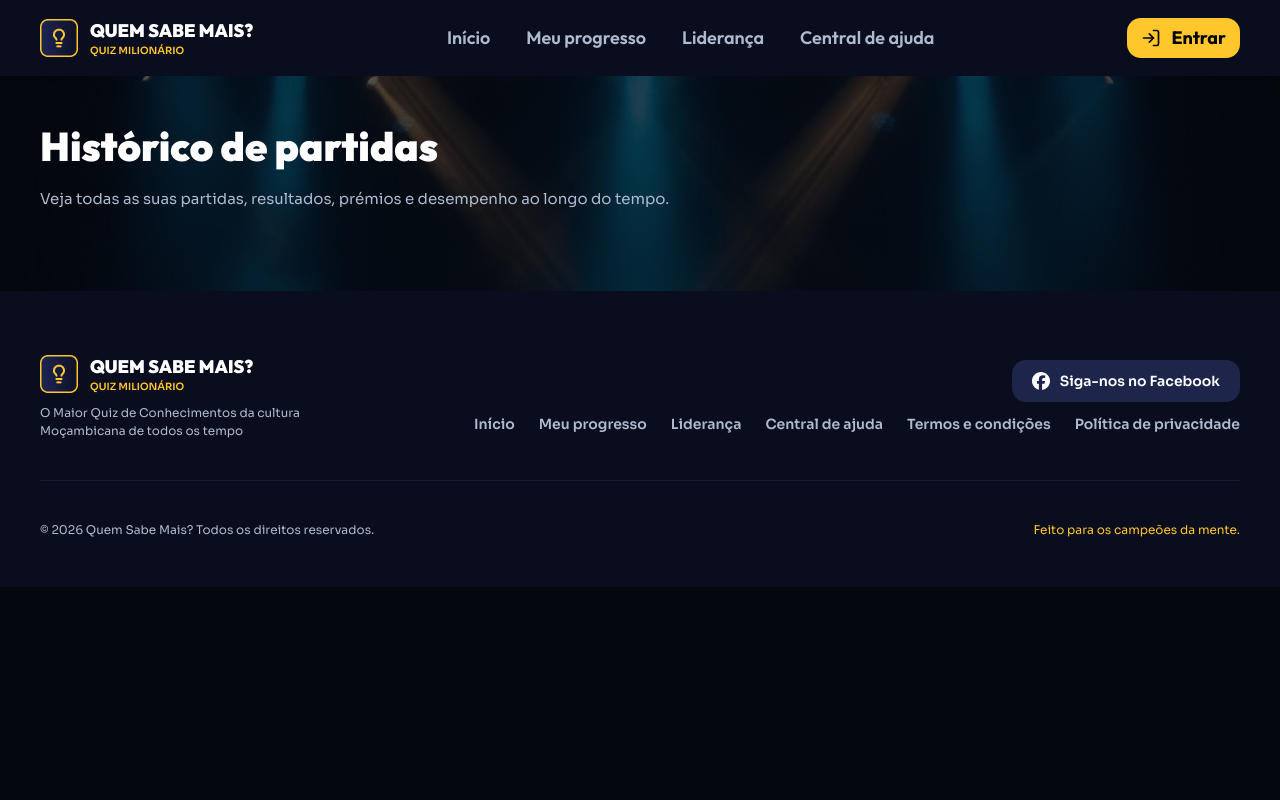
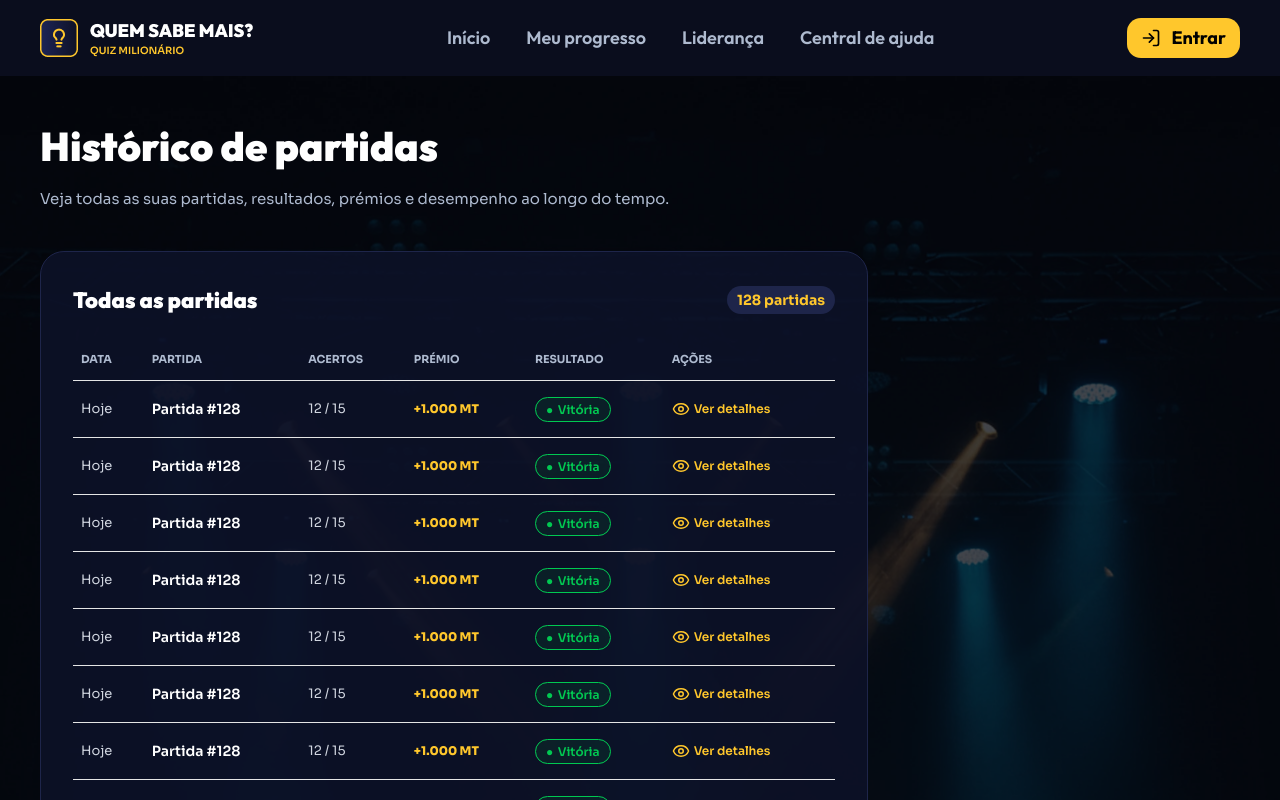
Before and after one commit to renzi-fidele-frontend/quem-sabe-mais, a Next.js app: page /historico in a window 1280 px wide. Shown: the top 800 px of the page. Built offline with nearby package versions, Linux system fonts and the light colour scheme; no server answers.

Commit message:
feat: Adicionando a seção da listagem das últimas partidas  na página do histórico

```diff
--- /dev/null
+++ b/app/historico/_components/ListagemDasPartidas.tsx
@@ -0,0 +1,60 @@
+import { Table, TableBody, TableCell, TableHead, TableHeader, TableRow } from "@/components/ui/table";
+import { IPartida } from "@/models/Partida";
+import { Eye, Trophy } from "lucide-react";
+
+type Props = {
+   partidas: IPartida[];
+};
+
+const ListagemDasPartidas = ({ partidas }: Props) => {
+   return (
+      <div className="p-8 bg-azul-escuro2/90 rounded-[24px] border border-cor-borda">
+         {/* Heading */}
+         <div className="flex items-center justify-between mb-6">
+            <h4 className="text-white text-[22px] font-black">Todas as partidas</h4>
+            <span className="text-tema px-2.5 py-1 rounded-[20px] bg-cor-borda font-sora text-sm font-bold">128 partidas</span>
+         </div>
+         {/* Listagem */}
+         <Table className="**:font-sora">
+            <TableHeader className="**:text-texto-1 **:text-[11px] **:font-bold uppercase">
+               <TableRow>
+                  <TableHead>Data</TableHead>
+                  <TableHead>Partida</TableHead>
+                  <TableHead>Acertos</TableHead>
+                  <TableHead>Prémio</TableHead>
+                  <TableHead>Resultado</TableHead>
+                  <TableHead>Ações</TableHead>
+               </TableRow>
+            </TableHeader>
+            <TableBody>
+               {Array.from({ length: 8 }).map((_, index) => (
+                  <TableRow className="text-[#D1D6E0] *:py-4.5">
+                     {/* Data */}
+                     <TableCell className="text-[13px]">Hoje</TableCell>
+                     {/* Partida */}
+                     <TableCell className="text-white text-sm font-semibold">Partida #128</TableCell>
+                     {/* Acertos */}
+                     <TableCell className="text-[13px]">12 / 15</TableCell>
+                     {/* Prémio */}
+                     <TableCell className="text-tema font-outfit font-extrabold text-xs">+1.000 MT</TableCell>
+                     {/* Resultado */}
+                     <TableCell>
+                        <span className="text-xs text-green-500 px-2.5 py-1 rounded-[20px] border border-green-500 bg-green-600/10 w-fit font-semibold">
+                           ● <span className="ms-0.5">Vitória</span>
+                        </span>
+                     </TableCell>
+                     {/* Ações */}
+                     <TableCell>
+                        <span className="flex items-center gap-1 text-tema text-xs font-semibold">
+                           <Eye className="size-4.5" /> Ver detalhes
+                        </span>
+                     </TableCell>
+                  </TableRow>
+               ))}
+            </TableBody>
+         </Table>
+      </div>
+   );
+};
+
+export default ListagemDasPartidas;
--- a/app/historico/page.tsx
+++ b/app/historico/page.tsx
@@ -1,5 +1,6 @@
 import Container from "@/components/layout/Container";
 import Image from "next/image";
+import ListagemDasPartidas from "./_components/ListagemDasPartidas";
 
 export default async function HistoricoPage() {
    return (
@@ -9,24 +10,25 @@ export default async function HistoricoPage() {
             width={1920}
             height={1087}
             src="/img/fundo-palco-gameplay.webp"
-            className="inset-0 size-full object-cover -z-2 absolute"
+            className="inset-0 size-full object-cover object-top -z-2 absolute"
             alt=""
          />
-         <div className="bg-fundo absolute -z-1 size-full inset-0 opacity-70"></div>
+         <div className="bg-fundo absolute -z-1 size-full inset-0 opacity-75"></div>
          <Container className="pt-10 pb-20">
             <h1 className="text-[40px] font-black text-white mb-3">Histórico de partidas</h1>
-            <p className="font-sora text-[15px]">Veja todas as suas partidas, resultados, prémios e desempenho ao longo do tempo.</p>
-            {/* Filtragem */}
-            <section></section>
+            <p className="font-sora text-[15px] mb-10">Veja todas as suas partidas, resultados, prémios e desempenho ao longo do tempo.</p>
+
+            {/* TODO: Ao escalar adicionar a seção de filtragem */}
+
             {/* Conteúdo principal */}
-            <section>
+            <section className="flex">
                {/* Esquerda */}
-               <div>
+               <div className="basis-[69%]">
                   {/* Listagem das partidas */}
-                  <div></div>
+                  <ListagemDasPartidas />
                </div>
                {/* Direita */}
-               <div>
+               <div className="basis-[31%]">
                   {/* Resumo do período */}
                   <div></div>
                   {/* Melhor partida de todos os tempos */}
```
